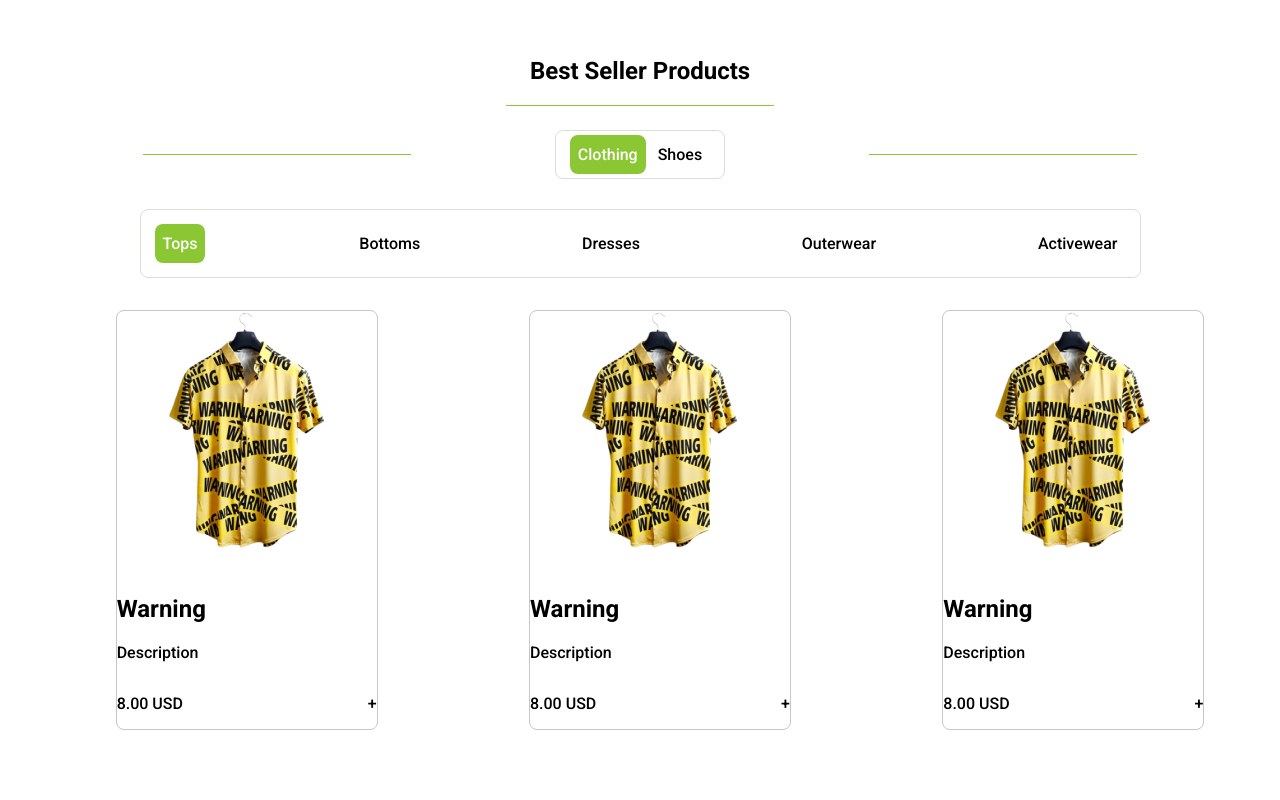
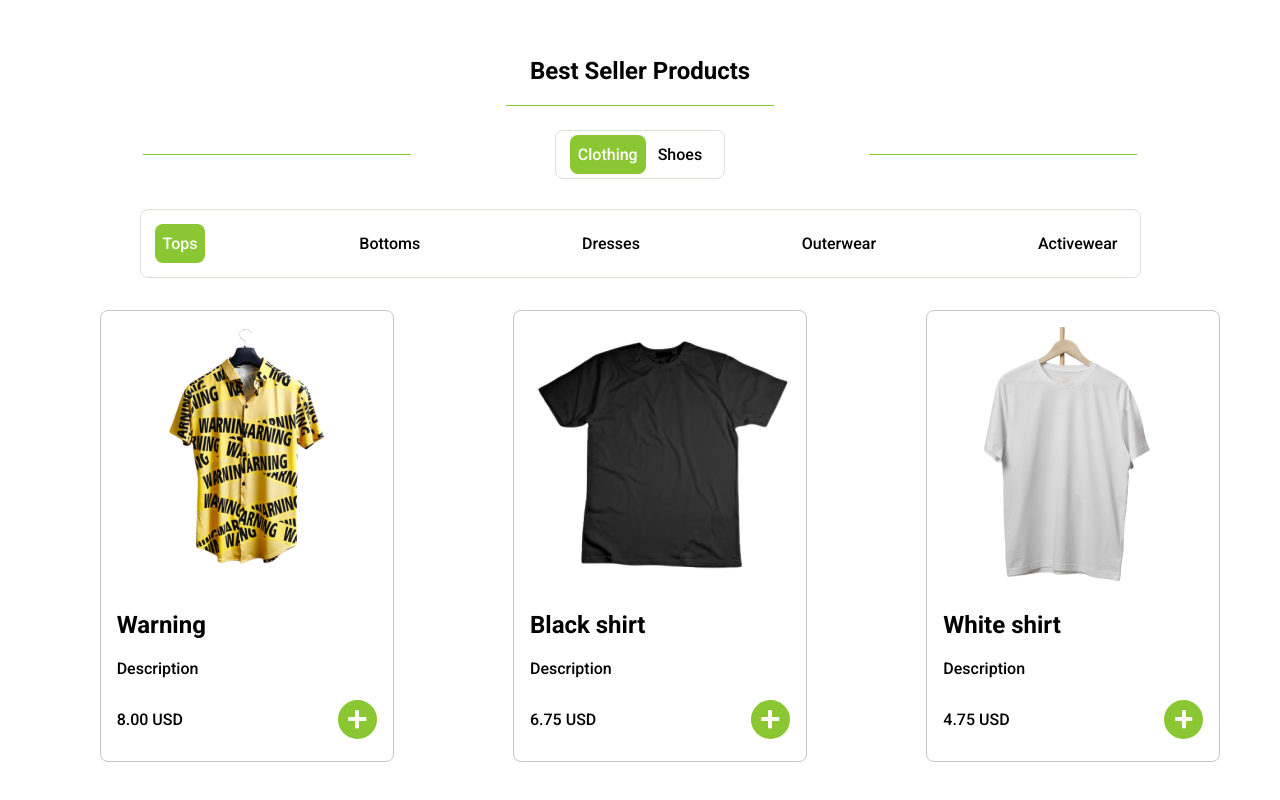
Before and after one commit to AndrewSavchuk98/Sansa, a plain HTML site: page Desktop/Samsa/index.html in a window 1280 px wide. Shown: the part 2063-2863 px from the top of the page. Drawn offline with Linux system fonts and the light colour scheme.

Commit message:
Added section 6

```diff
--- a/Desktop/Samsa/index.html
+++ b/Desktop/Samsa/index.html
@@ -206,31 +206,31 @@
                     <p>Description</p>
                     <div class="price-container">
                         <p>8.00 USD</p>
-                        <div class="button_plus">+</div>
+                        <div class="button_plus"></div>
                     </div>
                 </div>
             </li>
 
             <li>
                 <div class="card-item">
-                    <img src="img/items/shirt.png" alt="shirt">
-                    <h2>Warning</h2>
+                    <img src="img/items/black_t-shirt.png" alt="shirt">
+                    <h2>Black shirt</h2>
                     <p>Description</p>
                     <div class="price-container">
-                        <p>8.00 USD</p>
-                        <div class="button_plus">+</div>
+                        <p>6.75 USD</p>
+                        <div class="button_plus"></div>
                     </div>
                 </div>
             </li>
 
             <li>
                 <div class="card-item">
-                    <img src="img/items/shirt.png" alt="shirt">
-                    <h2>Warning</h2>
+                    <img src="img/items/white_t-short.png" alt="shirt">
+                    <h2>White shirt</h2>
                     <p>Description</p>
                     <div class="price-container">
-                        <p>8.00 USD</p>
-                        <div class="button_plus">+</div>
+                        <p>4.75 USD</p>
+                        <div class="button_plus"></div>
                     </div>
                 </div>
             </li>
--- a/Desktop/Samsa/styles/section5.css
+++ b/Desktop/Samsa/styles/section5.css
@@ -1,41 +1,43 @@
-.section_5{
+.section_5 {
     text-align: center;
     margin: auto;
     padding: 40px 0;
 }
 
-.buttons-container{
+.buttons-container {
     display: flex;
     align-items: center;
     justify-content: center;
 }
-.spacing{
+
+.spacing {
     width: auto;
     height: 24px;
 }
-.btn-group{
+
+.btn-group {
     border-radius: 8px;
     padding: 14px;
     border: 1px solid #DADFD8;
 }
 
-.btn-group input{
+.btn-group input {
     display: none;
 }
 
-.btn-group label{
+.btn-group label {
     padding: 10px 8px;
     border-radius: 8px;
     cursor: pointer;
     transition: background-color 0.2s ease;
 }
 
-.btn-group input:checked + label {
+.btn-group input:checked+label {
     background-color: #8AC732;
     color: white;
 }
 
-.btn-group-2{
+.btn-group-2 {
     margin: 0 auto;
     border-radius: 8px;
     padding: 14px;
@@ -47,35 +49,80 @@
     margin-bottom: 32px;
 }
 
-.btn-group-2 input{
+.btn-group-2 input {
     display: none;
 }
 
-.btn-group-2 label{
+.btn-group-2 label {
     padding: 10px 8px;
     border-radius: 8px;
     cursor: pointer;
     transition: background-color 0.2s ease;
 }
 
-.btn-group-2 input:checked + label {
+.btn-group-2 input:checked+label {
     background-color: #8AC732;
     color: white;
 }
 
-.items-container{
+.items-container {
     display: flex;
     justify-content: space-around;
 }
 
-.card-item{
+.card-item {
     text-align: left;
+    max-width: 280px;
+    padding: 16px;
     border-radius: 8px;
     border: 1px solid #C6C6C6;
 }
 
-.price-container{
+.price-container {
     display: flex;
     justify-content: space-between;
     align-items: center;
 }
+
+.button_plus {
+    width: 35px;
+    height: 35px;
+    background: #8AC732;
+    cursor: pointer;
+    border: 2px solid #8AC732;
+    border-radius: 50%;
+    position: relative;
+}
+
+.button_plus:after {
+    content: '';
+    position: absolute;
+    transform: translate(-50%, -50%);
+    height: 4px;
+    width: 50%;
+    background: white;
+    top: 50%;
+    left: 50%;
+}
+
+.button_plus:before {
+    content: '';
+    position: absolute;
+    top: 50%;
+    left: 50%;
+    transform: translate(-50%, -50%);
+    background: white;
+    height: 50%;
+    width: 4px;
+}
+
+.button_plus:hover:before,
+.button_plus:hover:after {
+    background: #8AC732;
+    transition: 0.2s;
+}
+
+.button_plus:hover {
+    background-color: white;
+    transition: 0.2s;
+}
```
Also changed, not shown: Desktop/Samsa/img/items/black_t-shirt.png (added), Desktop/Samsa/img/items/white_t-short.png (added).
